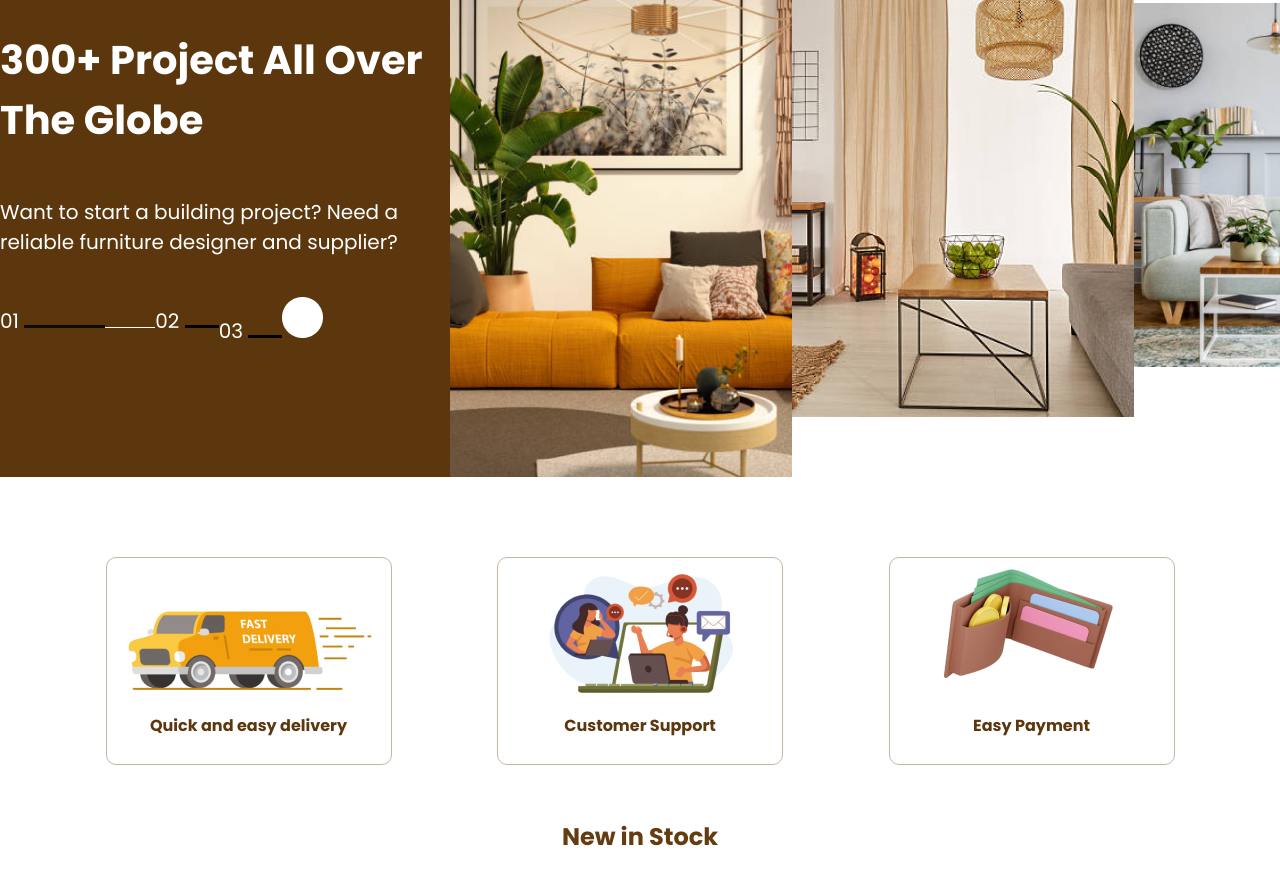
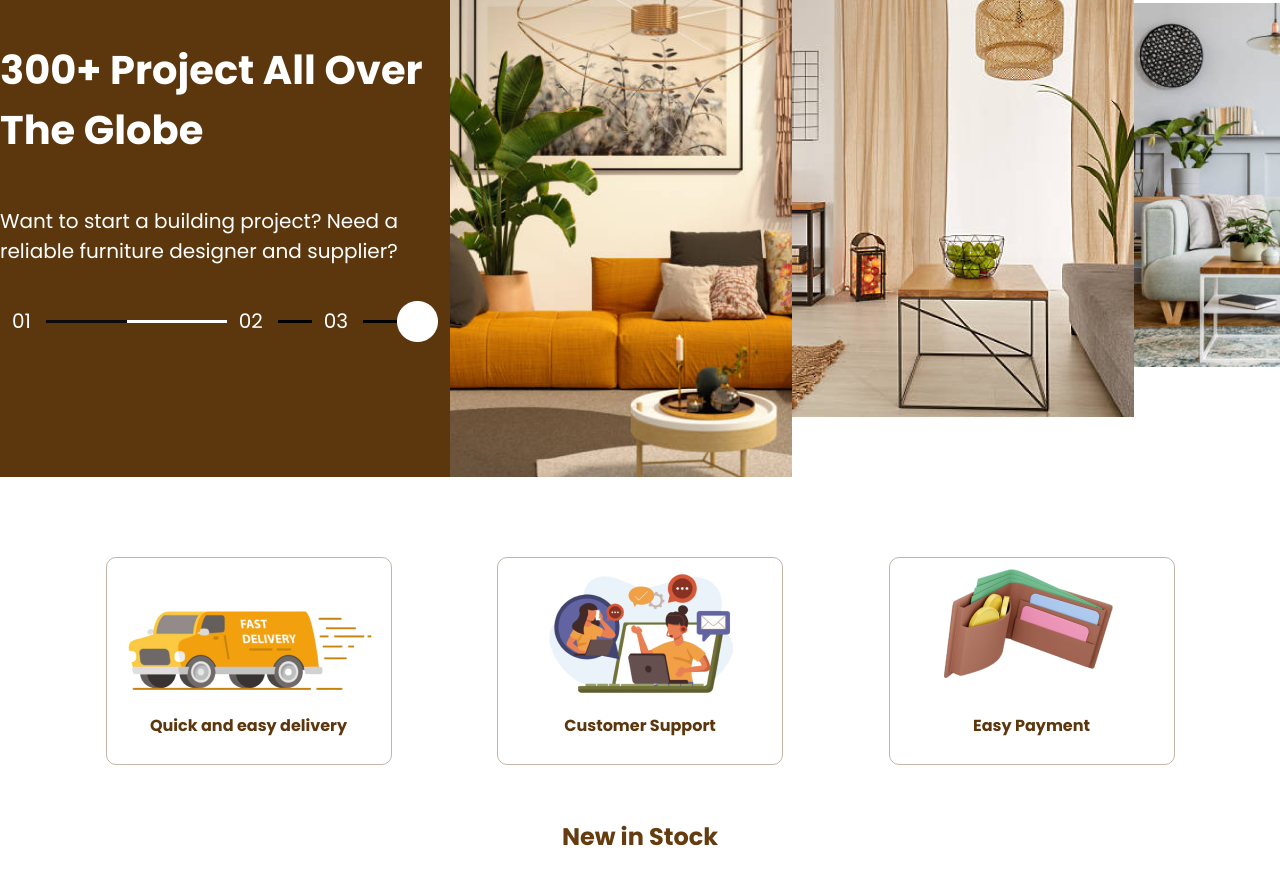
Before and after one commit to danielpeace7/Furniture-App, a plain HTML site: page index.html in a window 1280 px wide. Shown: the part 1981-2857 px from the top of the page. Drawn offline with nearby package versions, Linux system fonts and the light colour scheme.

Commit message:
Updated HTML and CSS

```diff
--- a/css/styles.css
+++ b/css/styles.css
@@ -343,6 +343,16 @@ nav h5 {
 .line {
   align-items: center;
   display: flex;
+  justify-content: space-evenly;
+}
+
+.line39 {
+  align-items: center;
+  display: flex;
+}
+
+.line38 {
+  padding-left: 15px;
 }
 
 .rectangle24 {
@@ -792,5 +802,9 @@ footer {
 }
 
 .collaborators a {
-  text-decoration: none;
+  color: #FFFFFF;
 }
+
+.collaborators a:hover {
+  color: #bd9c77;
+}
--- a/index.html
+++ b/index.html
@@ -160,20 +160,20 @@
                 </p>
 
                 <div class="line">
-                  <p>
-                    01 <img src="images/Line 38.png" alt="" /><img
-                      src="images/Line 37.png"
-                      alt=""
-                      style="width: 50px"
-                    />
-                  </p>
-                  <p>02 <img src="images/Line 39.png" alt="" /></p>
-                  <p>
-                    03 <img src="images/Line 39.png" alt="" /><img
-                      src="images/Ellipse 5.png"
-                      alt=""
-                    />
-                  </p>
+                  <div class="line39">
+                    <p>01</p>
+                    <img class="line38" src="images/Line 38.png" alt="" />
+                    <img src="images/Line 37.png" alt="" style="height: 3px; width: 100px;"/>
+                  </div>
+                  <div class="line39">
+                    <p>02</p>
+                    <img class="line38" src="images/Line 39.png" alt="" />
+                  </div>
+                  <div class="line39">
+                    <p>03</p>
+                    <img class="line38" src="images/Line 39.png" alt="" />
+                    <img src="images/Ellipse 5.png" alt="" />
+                  </div>
                 </div>
               </div>
               <img src="images/Rectangle 23.png" alt="" />
@@ -410,8 +410,8 @@
       </div>
       <div class="collaborators">
         <p>
-          Designed by parah and Developed by
-          <a href="http://">Olayanju Daniel</a> 2022 All Rights Reserved
+          Designed by <a href="">Parah</a> and Developed by
+          <a href="http://danielpeace7.github.io/Portfolio">Olayanju Daniel</a> 2022. All Rights Reserved
         </p>
         <p>Contact Us</p>
         <p>Policy</p>
```
